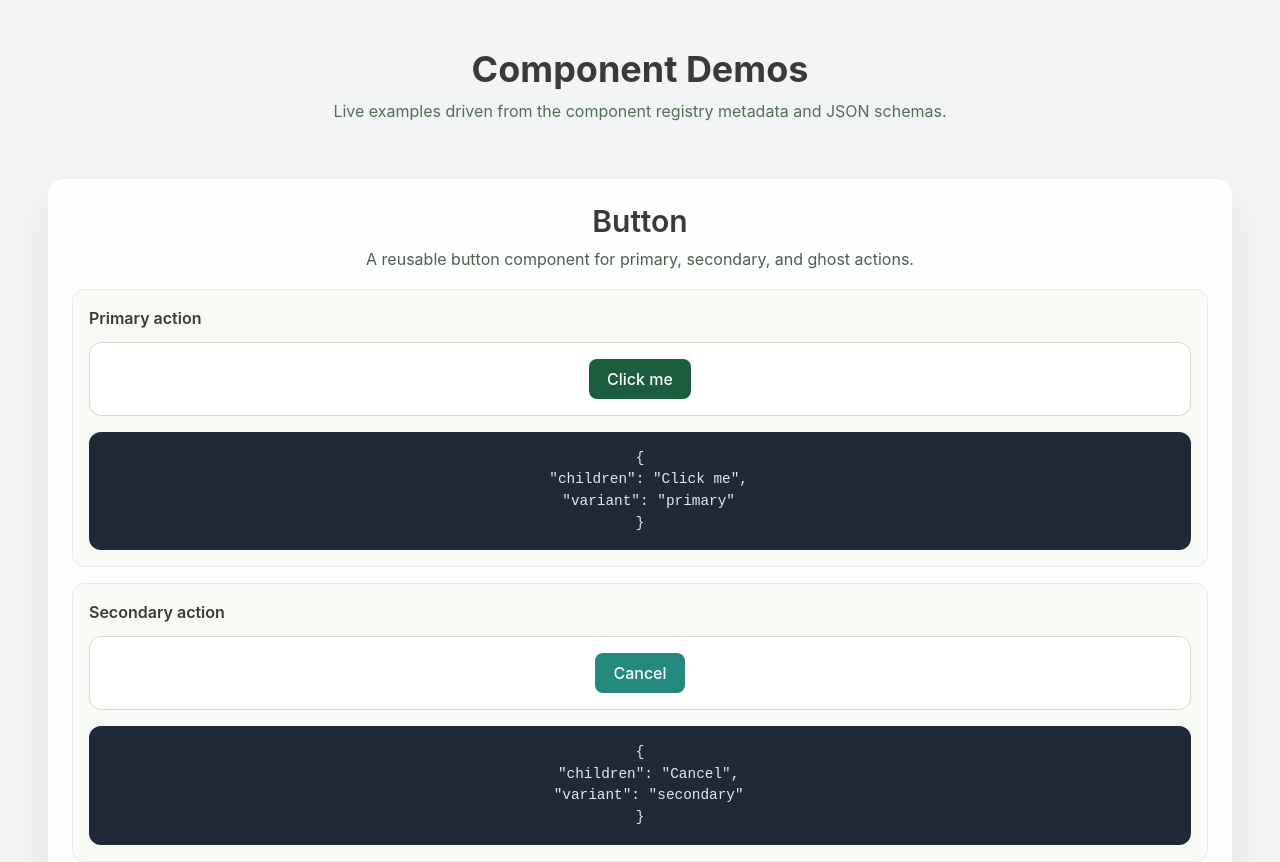
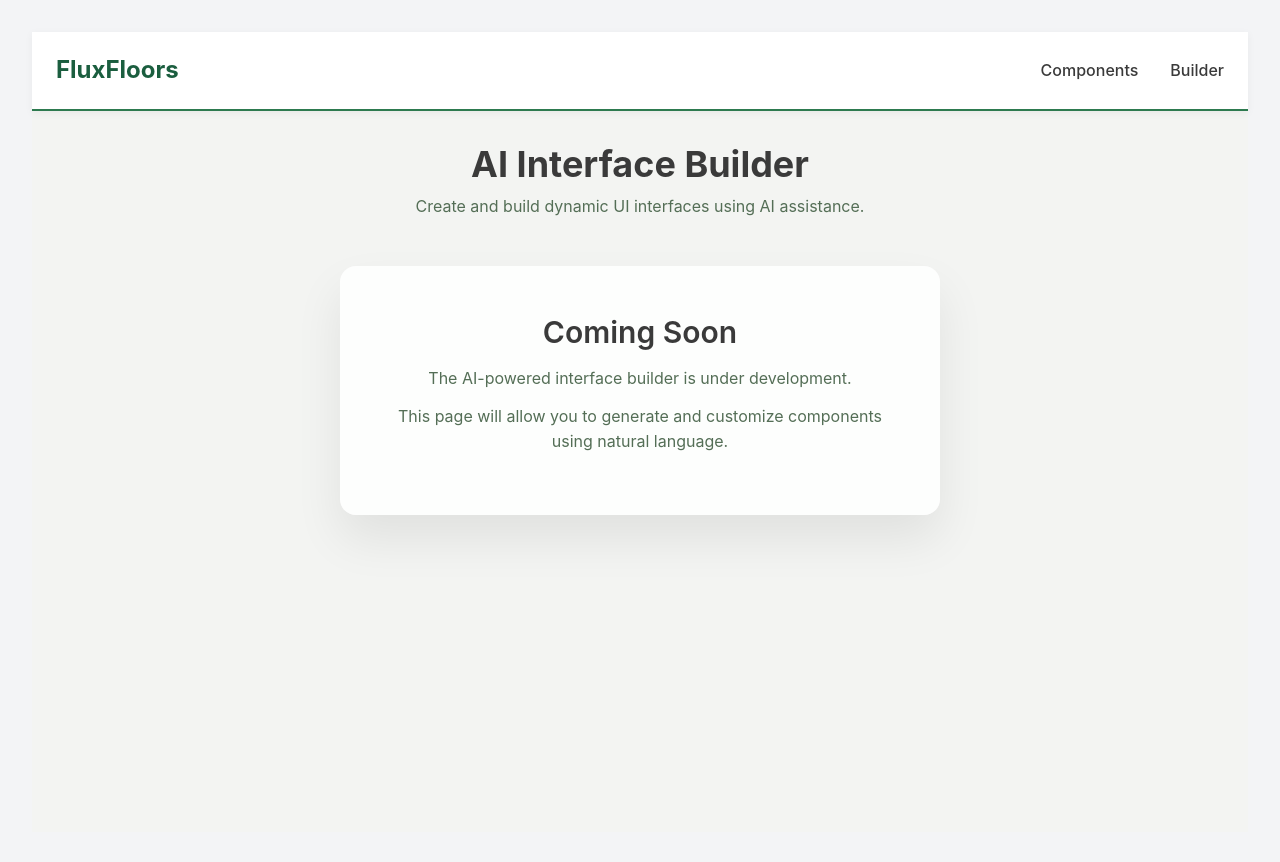
Before and after one commit to rhythm28j-cpu/fluxfloors, a React (Vite) app: page /builder in a window 1280 px wide. Shown: the top 862 px of the page. Built offline with nearby package versions, Linux system fonts and the light colour scheme.

Commit message:
Seperate Builder and component demos. Create navigation bar for routing

```diff
--- a/package.json
+++ b/package.json
@@ -10,11 +10,12 @@
   },
   "dependencies": {
     "react": "^18.3.1",
-    "react-dom": "^18.3.1"
+    "react-dom": "^18.3.1",
+    "react-router-dom": "^6.23.0"
   },
   "devDependencies": {
     "@types/react": "^18.3.3",
-    "@types/react-dom": "^18.3.0",
+    "@types/react-dom": "^18.3.3",
     "@vitejs/plugin-react": "^4.3.0",
     "typescript": "^5.2.2",
     "vite": "^5.1.0"
--- a/src/App.css
+++ b/src/App.css
@@ -1,8 +1,5 @@
 #root {
-  max-width: 1280px;
-  margin: 0 auto;
-  padding: 2rem;
-  text-align: center;
+  width: 100%;
 }
 
 .demo-page {
@@ -86,6 +83,52 @@
   border-radius: 0.75rem;
   overflow-x: auto;
   font-size: 0.9rem;
+  margin: 0;
+}
+
+.builder-page {
+  display: grid;
+  gap: 2rem;
+}
+
+.builder-header {
+  text-align: center;
+  margin-bottom: 1rem;
+}
+
+.builder-header h1 {
+  font-size: 2.25rem;
+  margin-bottom: 0.5rem;
+}
+
+.builder-header p {
+  color: #546e56;
+  max-width: 640px;
+  margin: 0 auto;
+}
+
+.builder-container {
+  display: flex;
+  justify-content: center;
+}
+
+.builder-placeholder {
+  background: rgba(255, 255, 255, 0.88);
+  border-radius: 1rem;
+  padding: 3rem;
+  box-shadow: 0 24px 48px rgba(0, 0, 0, 0.08);
+  max-width: 600px;
+  text-align: center;
+}
+
+.placeholder-content h2 {
+  margin-bottom: 1rem;
+}
+
+.placeholder-content p {
+  color: #546e56;
+  line-height: 1.6;
+  margin-bottom: 0.75rem;
 }
 
 .logo {
--- a/src/App.tsx
+++ b/src/App.tsx
@@ -1,8 +1,21 @@
-import ComponentDemos from './pages/ComponentDemos'
+import { BrowserRouter as Router, Routes, Route, Navigate } from 'react-router-dom'
+import Layout from './layouts/Layout'
+import ComponentsPage from './pages/ComponentsPage'
+import BuilderPage from './pages/BuilderPage'
 import './App.css'
 
 function App() {
-  return <ComponentDemos />
+  return (
+    <Router>
+      <Routes>
+        <Route element={<Layout />}>
+          <Route path="/components" element={<ComponentsPage />} />
+          <Route path="/builder" element={<BuilderPage />} />
+          <Route path="/" element={<Navigate to="/builder" replace />} />
+        </Route>
+      </Routes>
+    </Router>
+  )
 }
 
-export default App;
+export default App
--- /dev/null
+++ b/src/layouts/Layout.css
@@ -0,0 +1,75 @@
+.layout {
+  display: flex;
+  flex-direction: column;
+  min-height: 100vh;
+  background-color: #f3f4f2;
+}
+
+.layout-nav {
+  background-color: #ffffff;
+  border-bottom: 2px solid;
+  position: sticky;
+  top: 0;
+  z-index: 10;
+  box-shadow: 0 2px 8px rgba(0, 0, 0, 0.05);
+}
+
+.layout-nav__container {
+  max-width: 1280px;
+  margin: 0 auto;
+  display: flex;
+  justify-content: space-between;
+  align-items: center;
+}
+
+.layout-nav__brand {
+  margin: 0;
+  font-size: 1.5rem;
+  font-weight: 700;
+}
+
+.layout-nav__links {
+  display: flex;
+  list-style: none;
+  gap: 2rem;
+  margin: 0;
+  padding: 0;
+}
+
+.layout-nav__link {
+  text-decoration: none;
+  font-weight: 500;
+  font-size: 1rem;
+  color: #3a3a3a;
+  position: relative;
+  transition: color 0.3s ease;
+}
+
+.layout-nav__link:hover {
+  color: #1b5e3f;
+}
+
+.layout-nav__link::after {
+  content: '';
+  position: absolute;
+  bottom: -4px;
+  left: 0;
+  right: 0;
+  height: 2px;
+  background-color: #1b5e3f;
+  transform: scaleX(0);
+  transform-origin: center;
+  transition: transform 0.3s ease;
+}
+
+.layout-nav__link:hover::after {
+  transform: scaleX(1);
+}
+
+.layout-main {
+  flex: 1;
+  padding: 2rem 1rem;
+  max-width: 1280px;
+  margin: 0 auto;
+  width: 100%;
+}
--- /dev/null
+++ b/src/layouts/Layout.tsx
@@ -0,0 +1,33 @@
+import { Link, Outlet } from 'react-router-dom'
+import { useTheme } from '../styles'
+import './Layout.css'
+
+export default function Layout() {
+  const { tokens } = useTheme()
+
+  return (
+    <div className="layout">
+      <nav className="layout-nav" style={{ borderBottomColor: tokens.colors.primary.light }}>
+        <div className="layout-nav__container" style={{ padding: tokens.spacing.lg }}>
+          <h1 className="layout-nav__brand" style={{ color: tokens.colors.primary.base }}>FluxFloors</h1>
+          <ul className="layout-nav__links">
+            <li>
+              <Link to="/components" className="layout-nav__link">
+                Components
+              </Link>
+            </li>
+            <li>
+              <Link to="/builder" className="layout-nav__link">
+                Builder
+              </Link>
+            </li>
+          </ul>
+        </div>
+      </nav>
+
+      <main className="layout-main">
+        <Outlet />
+      </main>
+    </div>
+  )
+}
--- /dev/null
+++ b/src/pages/BuilderPage.tsx
@@ -0,0 +1,20 @@
+export default function BuilderPage() {
+  return (
+    <main className="builder-page">
+      <header className="builder-header">
+        <h1>AI Interface Builder</h1>
+        <p>Create and build dynamic UI interfaces using AI assistance.</p>
+      </header>
+
+      <section className="builder-container">
+        <div className="builder-placeholder">
+          <div className="placeholder-content">
+            <h2>Coming Soon</h2>
+            <p>The AI-powered interface builder is under development.</p>
+            <p>This page will allow you to generate and customize components using natural language.</p>
+          </div>
+        </div>
+      </section>
+    </main>
+  )
+}
--- a/src/pages/ComponentDemos.tsx
+++ b/src/pages/ComponentsPage.tsx
@@ -1,11 +1,10 @@
-import type { ReactNode } from 'react'
 import { componentRegistry } from '../registry/componentRegistry'
 
-export default function ComponentDemos() {
+export default function ComponentsPage() {
   return (
     <main className="demo-page">
       <header className="demo-hero">
-        <h1>Component Demos</h1>
+        <h1>Component Library</h1>
         <p>Live examples driven from the component registry metadata and JSON schemas.</p>
       </header>
 
@@ -39,6 +38,6 @@ function renderExample(Component: React.ComponentType<any>, props: Record<string
   return <Component {...props} />
 }
 
-function formatProps(props: Record<string, unknown>): ReactNode {
+function formatProps(props: Record<string, unknown>) {
   return JSON.stringify(props, null, 2)
 }
```
Also changed, not shown: 1 other file (tests, documents, lock files or other folders).
